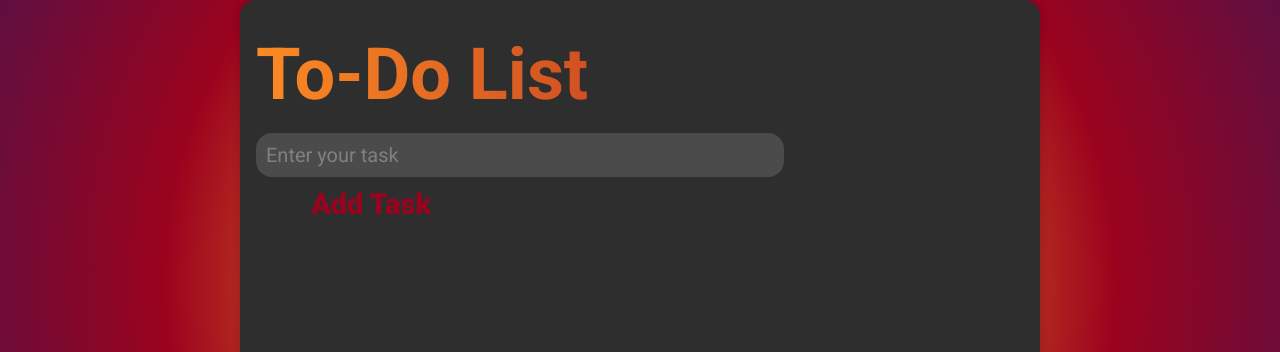
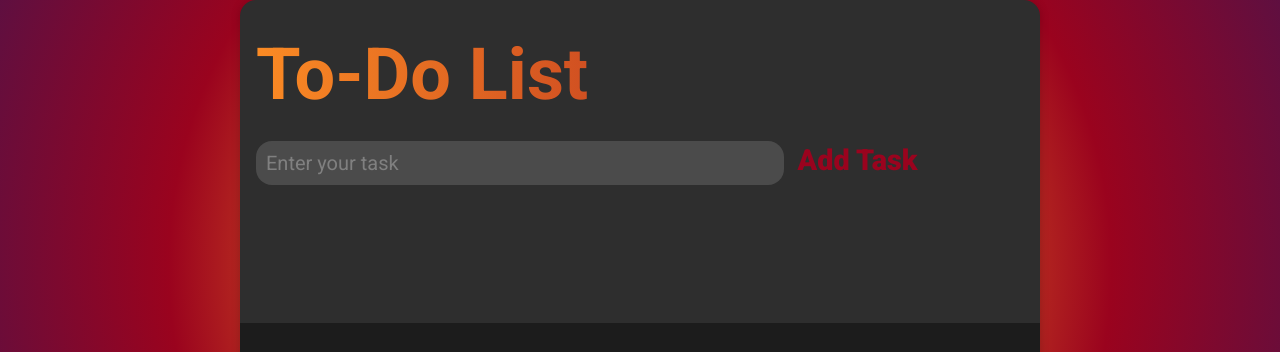
Before and after one commit to Rolaski/ToDoList, a website: page index.html in a window 1280 px wide. Shown: the top 352 px of the page. Drawn offline with Linux system fonts and the light colour scheme.

Commit message:
submit issue fixed

```diff
--- a/MediaQuery.css
+++ b/MediaQuery.css
@@ -30,23 +30,23 @@
   }
 }
 
-@media screen and (min-width: 576px) {
-  .image-carousel figure {
-    width: 80px;
+@media screen and (max-width: 576px) {
+  #new-task-input {
+    width: calc(100% - 20px);
+    padding: 10px;
+    margin-bottom: 10px;
   }
   #new-task-form {
-    flex-direction: row;
-    align-items: center;
+    flex-direction: column;
   }
-  #new-task-input {
-    width: calc(70% - 10px);
+  #new-task-input,
+  #new-task-submit {
+    width: 100%;
     padding: 10px;
-    margin-bottom: 0;
-    margin-right: 10px;
+    margin-bottom: 10px;
   }
   #new-task-submit {
-    width: 30%;
-    padding: 10px;
+    width: calc(100% - 20px); /* Modyfikacja szerokości przycisku */
   }
 }
 
--- a/style.css
+++ b/style.css
@@ -122,6 +122,7 @@ main {
 
 #new-task-form {
   display: flex;
+  flex-wrap: wrap;
 }
 
 /*
@@ -169,10 +170,10 @@ button {
 */
 
 #new-task-input {
-  flex: 1 1 0%;
+  flex: 1;
+  width: calc(70% - 10px);
   background-color: var(--darker);
   border-radius: 1rem;
-  width: 100%;
   padding: 10px;
   margin-bottom: 10px;
   color: var(--light);
@@ -201,7 +202,7 @@ button {
   -webkit-text-fill-color: transparent;
   cursor: pointer;
   transition: 0.4s;
-  width: 100%;
+  flex: 0 0 calc(30% - 10px);
   padding: 10px;
 }
 
```
